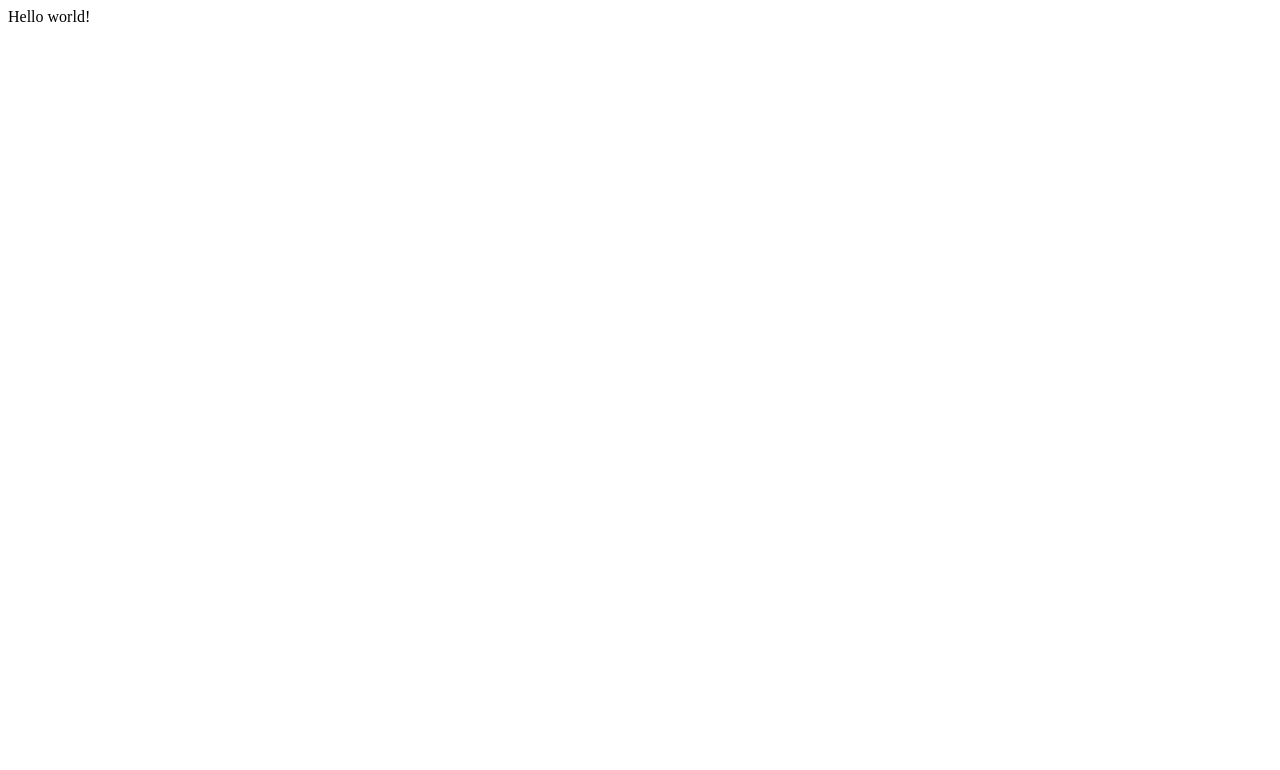
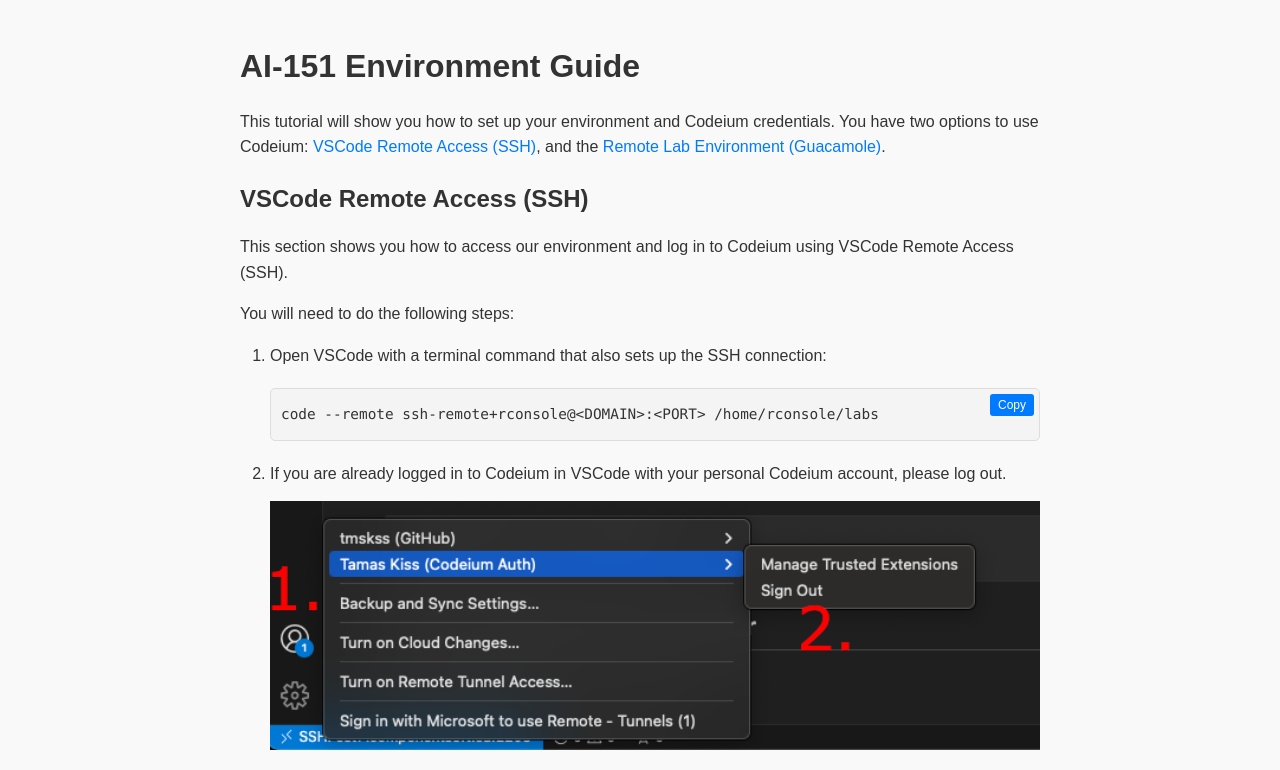
Before and after one commit to ComponentSoftTeam/AI-151-guide, a plain HTML site: page index.html in a window 1280 px wide. Shown: the top 770 px of the page. Drawn offline with Linux system fonts and the light colour scheme.

Commit message:
feat: Added tutorial for SSH usage

```diff
--- a/index.html
+++ b/index.html
@@ -4,11 +4,72 @@
 <head>
     <meta charset="UTF-8">
     <meta name="viewport" content="width=device-width, initial-scale=1.0">
-    <title>Guide</title>
+    <title>AI-151 Environment Guide</title>
+    <link rel="stylesheet" href="style.css">
 </head>
 
 <body>
-    Hello world!
+    <script>
+        let addr = new URL(window.location.href);
+        let port = addr.searchParams.get("port") || "&lt;PORT&gt;";
+        let domain = addr.searchParams.get("domain") || "&lt;DOMAIN&gt;";
+        let codeium_pass = addr.searchParams.get("codeium_pass") || "&lt;CODEIUM PASSWORD&gt;";
+        let codeium_email = addr.searchParams.get("codeium_email") || "&lt;CODEIUM EMAIL&gt;";
+        let guacamole_name = addr.searchParams.get("guacamole_name") || "&lt;REMOTE LAB USERNAME&gt;";
+        let pass = addr.searchParams.get("pass") || "&lt;PASSWORD&gt;";
+
+        function copyToClipboard() {
+            const code = document.getElementById("code-block").innerText;
+            navigator.clipboard.writeText(code);
+        }
+    </script>
+
+    <h1>AI-151 Environment Guide</h1>
+    <p>
+        This tutorial will show you how to set up your environment and Codeium credentials. You have two options to use
+        Codeium: <a href="#vscode">VSCode Remote Access (SSH)</a>, and the <a href="#lab">Remote Lab Environment (Guacamole)</a>.
+    </p>
+
+    <h2 id="vscode">VSCode Remote Access (SSH)</h2>
+    <p>This section shows you how to access our environment and log in to Codeium using VSCode Remote Access (SSH).</p>
+    <p>You will need to do the following steps:</p>
+    <ol>
+        <li>
+            <p>Open VSCode with a terminal command that also sets up the SSH connection:</p>
+            <div class="code-container">
+                <button class="copy-button" onclick="copyToClipboard()">Copy</button>
+                <code id="code-block">code --remote ssh-remote+rconsole@<script>document.write(domain);</script>:<script>document.write(port);</script> /home/rconsole/labs</code>
+            </div>
+        </li>
+        <li>
+            <p>If you are already logged in to Codeium in VSCode with your personal Codeium account, please log out.</p>
+            <img src="img/signout.png" alt="Sign out" width="100%" height="100%">
+        </li>
+        <li>
+            <p>
+                Log in to Codeium in VSCode, but do not open the link automatically. Copy the link, and open it in an incognito window. This step is necessarry if you have a personal Codeium account that your browser remembered.
+            </p>
+            <img src="img/copy.jpg" alt="Login" width="100%" height="100%">
+        </li>
+        <li>
+            <p>Enter the following credentials on the Codeium page:</p>
+            <ul>
+                <li><b>Email:</b> <script>document.write(codeium_email);</script></li>
+                <li><b>Password:</b> <script>document.write(codeium_pass);</script></li>
+            </ul>
+            <img src="img/auth.png" alt="Authentication" width="100%" height="100%">
+            <img src="img/open.jpg" alt="Open VSCode" width="100%" height="100%">
+            <p>After you are done with these steps, the environment and Codeium are set up.</p>
+            <p><b>Please carefully read the README file to learn about the structure of the environment. An important note is that you need to open only the folder with the name of the current modules number when doing the lab exercises. There are links for that in the README file.</b></p>
+        </li>
+        <li>
+            <p>You can copy your public SSH key to our VM if you do not want to insert your password every time you open a new module.</p>
+
+    </ol>
+
+    <h2 id="lab">Remote Lab Environment (Guacamole)</h2>
+
+
 </body>
 
 </html>
--- /dev/null
+++ b/style.css
@@ -0,0 +1,115 @@
+/* Base styles */
+body {
+    font-family: Arial, sans-serif;
+    max-width: 800px;
+    margin: 0 auto;
+    padding: 20px;
+    line-height: 1.6;
+    color: #333;
+    background-color: #f9f9f9;
+}
+
+h1, h2 {
+    color: #333;
+    margin-bottom: 10px;
+}
+
+p {
+    margin-bottom: 15px;
+}
+
+a {
+    color: #007bff;
+    text-decoration: none;
+}
+
+a:hover {
+    text-decoration: underline;
+}
+
+/* Code container styles */
+.code-container {
+    position: relative;
+    background-color: #f4f4f4;
+    border: 1px solid #ddd;
+    padding: 10px 5px; /* Reduced padding */
+    border-radius: 5px;
+    margin: 20px 0;
+}
+
+.code-container code {
+    font-family: Consolas, monospace;
+    color: #333;
+    display: block;
+    white-space: pre-wrap;
+    font-size: 0.9em; /* Smaller font size */
+    line-height: 1.4;
+    padding: 5px;
+}
+
+/* Copy button styles */
+.copy-button {
+    position: absolute;
+    top: 5px; /* Adjusted for smaller size */
+    right: 5px;
+    padding: 4px 8px;
+    background-color: #007bff;
+    color: white;
+    border: none;
+    border-radius: 3px;
+    font-size: 12px; /* Smaller button font size */
+    cursor: pointer;
+    transition: background-color 0.3s ease;
+}
+
+.copy-button:hover {
+    background-color: #0056b3;
+}
+
+.copy-button:active {
+    background-color: #004494;
+}
+
+/* List styles */
+ol {
+    margin-left: 20px;
+    padding-left: 10px;
+}
+
+ol li {
+    margin-bottom: 10px;
+}
+
+ul {
+    list-style-type: disc;
+    margin-left: 40px;
+    padding-left: 10px;
+}
+
+ul li {
+    margin-bottom: 5px;
+}
+
+/* Parameter label styling */
+.parameter {
+    font-weight: bold;
+    color: #555;
+}
+
+/* Responsive styling */
+@media (max-width: 768px) {
+    body {
+        padding: 10px;
+    }
+
+    .code-container {
+        padding: 8px;
+    }
+
+    .copy-button {
+        top: 5px;
+        right: 5px;
+        padding: 3px 6px;
+        font-size: 10px;
+    }
+}
```
Also changed, not shown: img/auth.png (added), img/copy.jpg (added), img/open.jpg (added), img/signout.png (added).
